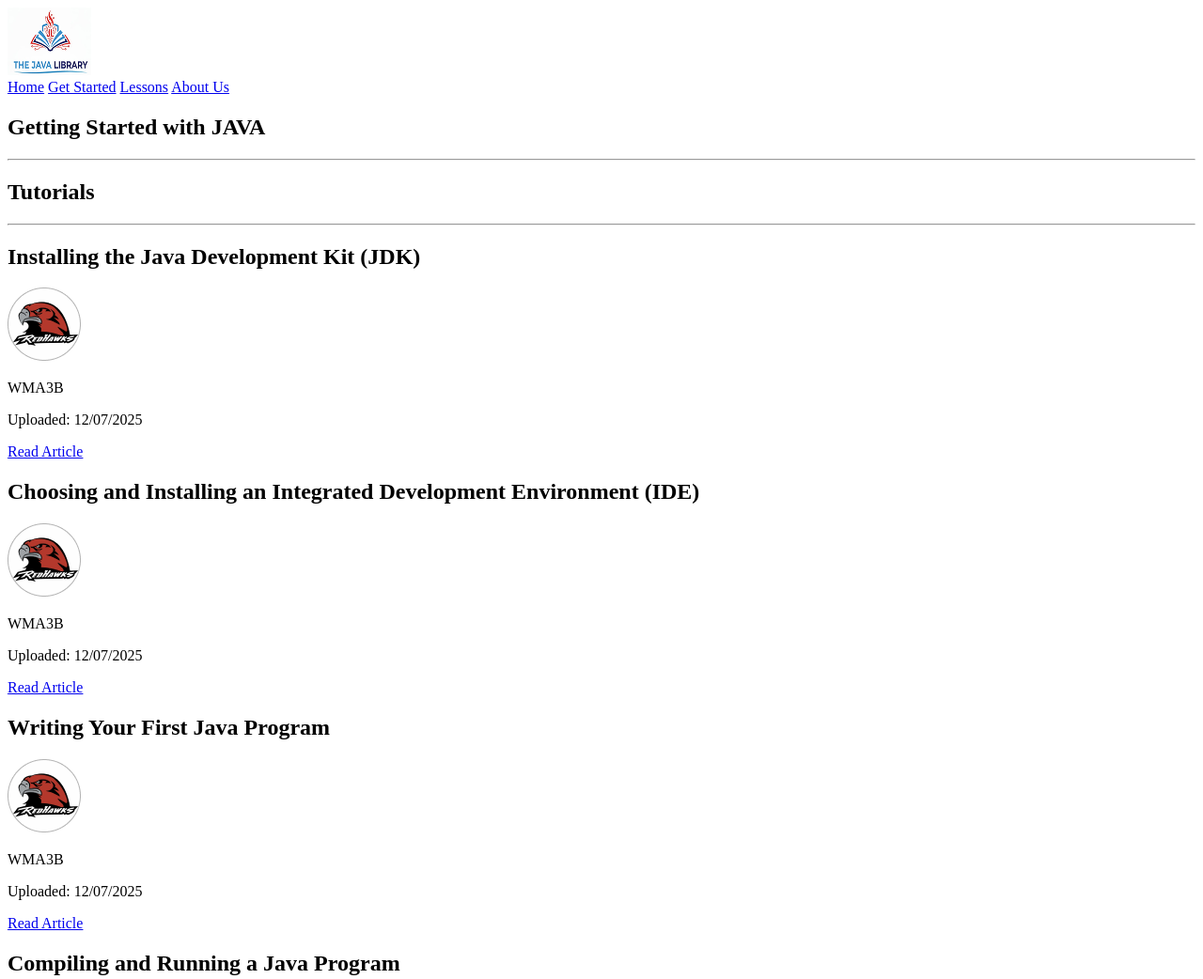
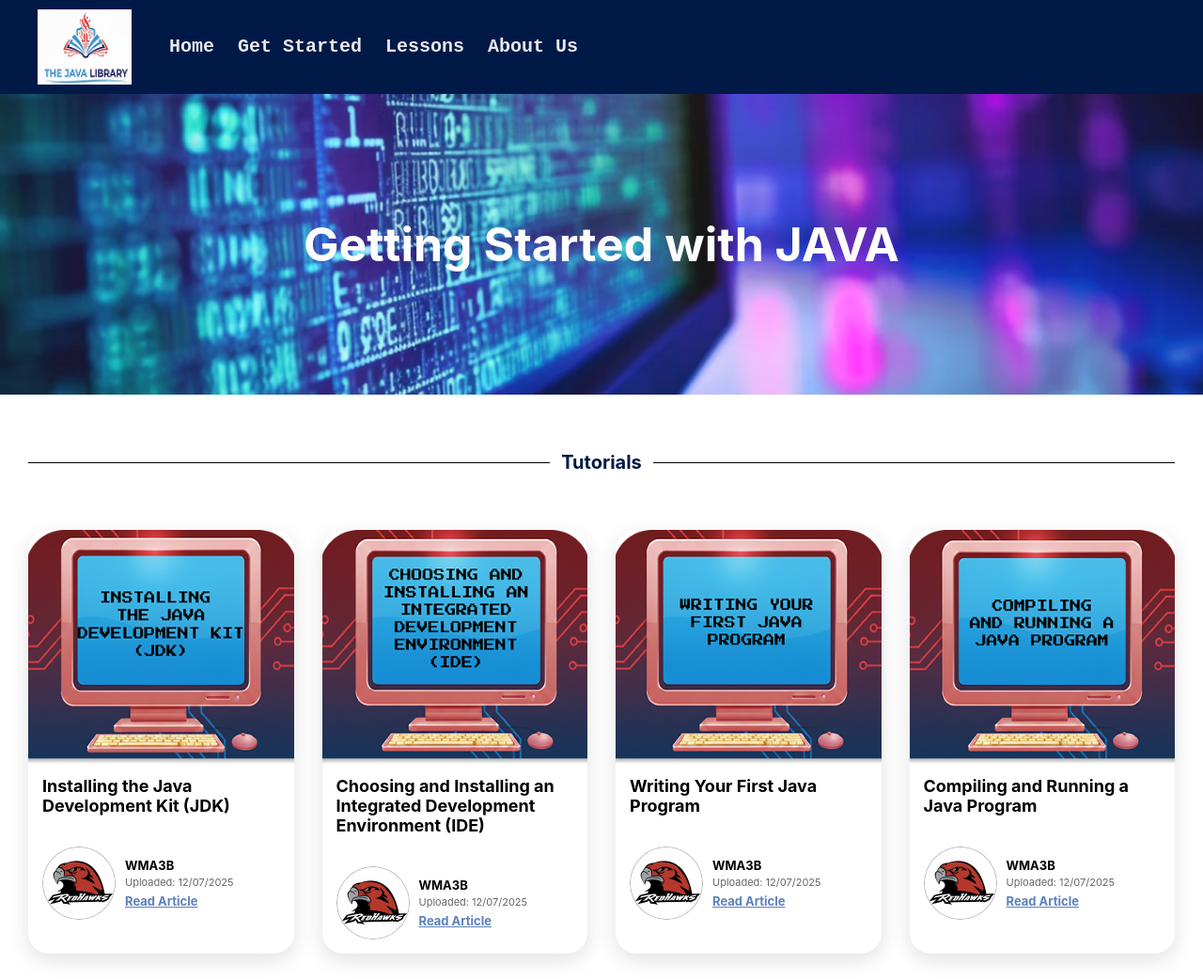
Before and after one commit to ZuraKotarou/TheJavaLibrary, a plain HTML site: page html/Getting Started/getStartedHome.html in a window 1280 px wide. Shown: the top 1042 px of the page at 94% size. Drawn offline with Linux system fonts and the light colour scheme; the site is published under a folder, as on GitHub Pages, so addresses that start at the root find nothing.

Commit message:
Initial commit of my project

```diff
--- a/html/Getting Started/getStartedHome.html
+++ b/html/Getting Started/getStartedHome.html
@@ -4,7 +4,7 @@
   <meta charset="UTF-8">
   <meta name="viewport" content="width=device-width, initial-scale=1.0">
   <title>Getting Started with Java</title>
-  <link rel="stylesheet" href="/style.css">
+  <link rel="stylesheet" href="../../style.css">
 </head>
 <body>
 
@@ -14,9 +14,9 @@
             <img src="../../images/logo.png" alt="Logo" class="logo">
             <nav class="nav">
                 <a href="../../index.html">Home</a>
-        <a href="../../html/Getting Started/getStartedHome.html">Get Started</a>
-        <a href="../../html/Lessons/lessonsHome.html">Lessons</a>
-        <a href="../../html/aboutUs.html">About Us</a>
+                <a href="../Getting Started/getStartedHome.html">Get Started</a>
+                <a href="../Lessons/lessonsHome.html">Lessons</a>
+                <a href="../aboutUs.html">About Us</a>
             </nav>
         </div>
     </header>
--- a/html/aboutUs.html
+++ b/html/aboutUs.html
@@ -5,7 +5,7 @@
   <meta charset="UTF-8">
   <meta name="viewport" content="width=device-width, initial-scale=1.0">
   <title>About Us</title>
-  <link rel="stylesheet" href="style.css">
+  <link rel="stylesheet" href="../style.css">
 </head>
 
 <body>
@@ -15,10 +15,10 @@
     <div class="header-container">
       <img src="images/logo.png" alt="Logo" class="logo">
       <nav class="nav">
-        <a href="index.html">Home</a>
-        <a href="html/Getting Started/getStartedHome.html">Get Started</a>
-        <a href="html/Lessons/lessonsHome.html">Lessons</a>
-        <a href="html/aboutUs.html">About Us</a>
+        <a href="../index.html">Home</a>
+        <a href="Getting Started/getStartedHome.html">Get Started</a>
+        <a href="Lessons/lessonsHome.html">Lessons</a>
+        <a href="aboutUs.html">About Us</a>
       </nav>
     </div>
   </header>
```
Also changed, not shown: html/Getting Started/getStarted1.html (+3 -3 lines), html/Getting Started/getStarted2.html (+3 -3 lines), html/Getting Started/getStarted3.html (+3 -3 lines), html/Getting Started/getStarted4.html (+3 -3 lines), html/Introduction to Programming/intro1.html (+3 -3 lines), html/Introduction to Programming/intro2.html (+3 -3 lines), html/Introduction to Programming/intro3.html (+3 -3 lines), html/Introduction to Programming/intro4.html (+3 -3 lines), html/Lessons/lessons1.html (+3 -3 lines), html/Lessons/lessons2.html (+3 -3 lines), html/Lessons/lessons3.html (+3 -3 lines), html/Lessons/lessons4.html (+3 -3 lines), html/Lessons/lessonsHome.html (+3 -3 lines). Lines whose indentation alone changed are shown as unchanged.
